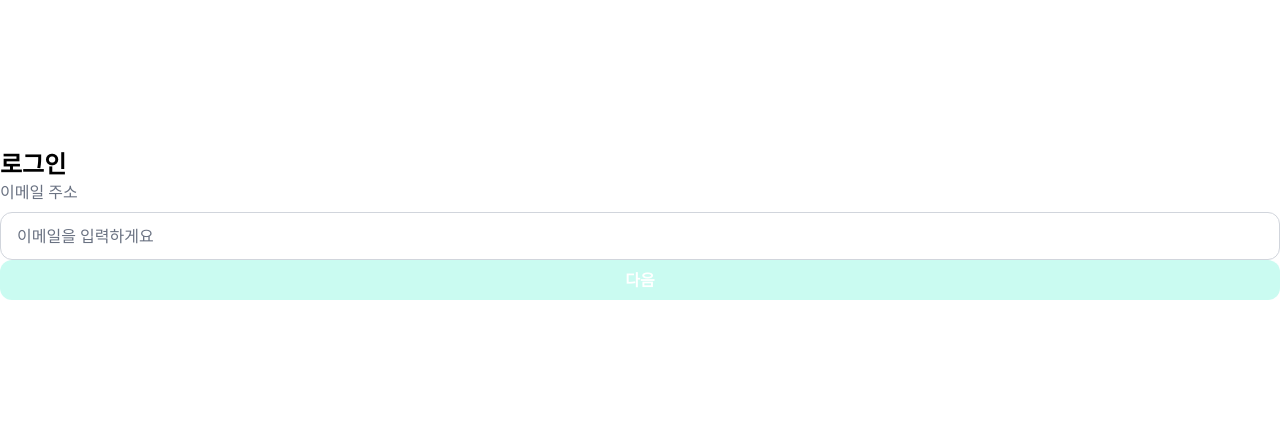
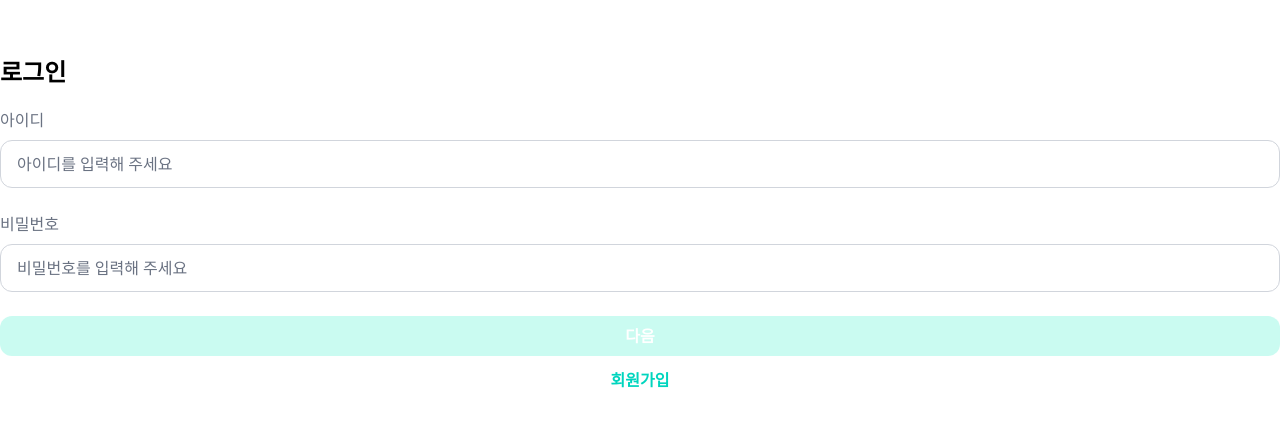
Before and after one commit to 37-dive-sopt-web/YoonhaChoi, a React app in the folder week4/homework/: page /login in a window 1280 px wide. Shown: the part 176-602 px from the top of the page. Built offline with nearby package versions, Linux system fonts and the light colour scheme; the HTML template or start-up script is replaced by a standard one.

Commit message:
feat: 로그인페이지 회원가입 버튼 추가

```diff
--- a/week4/homework/src/components/button/button.tsx
+++ b/week4/homework/src/components/button/button.tsx
@@ -6,7 +6,7 @@ interface ButtonProps {
 
 const Button = ({ children, disabled, onClick }: ButtonProps) => {
   const baseStyle =
-    "h-10 w-full rounded-xl text-white font-bold transition-colors duration-200";
+    "h-10 w-full rounded-xl text-white font-bold transition-colors duration-200 ";
 
   const falseStyle = "bg-teal-200/50 cursor-not-allowed";
   const imageActiveClasses = "bg-teal-400 hover:bg-teal-500";
--- a/week4/homework/src/components/input/input.tsx
+++ b/week4/homework/src/components/input/input.tsx
@@ -5,7 +5,7 @@ interface InputProps {
 
 const Input = ({ label, placeholder }: InputProps) => {
   return (
-    <div className="flex w-full flex-col gap-2">
+    <div className="flex w-full flex-col gap-2 pb-6">
       <label className="text-gray-500">{label}</label>
 
       <input
--- a/week4/homework/src/pages/login.tsx
+++ b/week4/homework/src/pages/login.tsx
@@ -1,13 +1,19 @@
+import { Link } from "react-router";
 import Button from "../components/button/button";
 import Input from "../components/input/input";
 
 const LoginPage = () => {
   return (
     <div className="align-center flex h-screen flex-col justify-center">
-      <p className="text-2xl font-bold">로그인</p>
-      <Input label="이메일 주소" placeholder="이메일을 입력하게요" />
+      <p className="pb-5 text-2xl font-bold">로그인</p>
+      <Input label="아이디" placeholder="아이디를 입력해 주세요" />
+      <Input label="비밀번호" placeholder="비밀번호를 입력해 주세요" />
 
       <Button children="다음" disabled={true} onClick={() => {}} />
+
+      <div className="flex justify-center pt-3 font-bold text-teal-400">
+        <Link to="/signup">회원가입</Link>
+      </div>
     </div>
   );
 };
```
